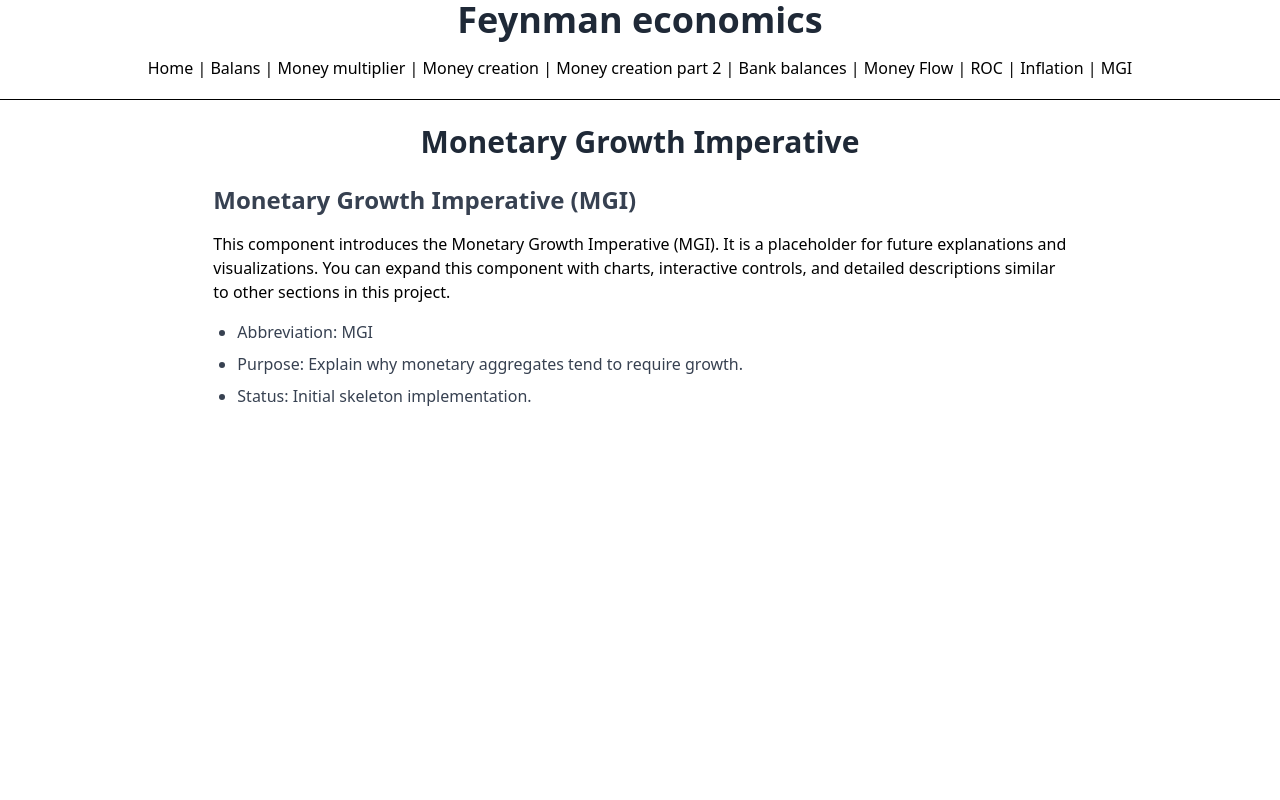
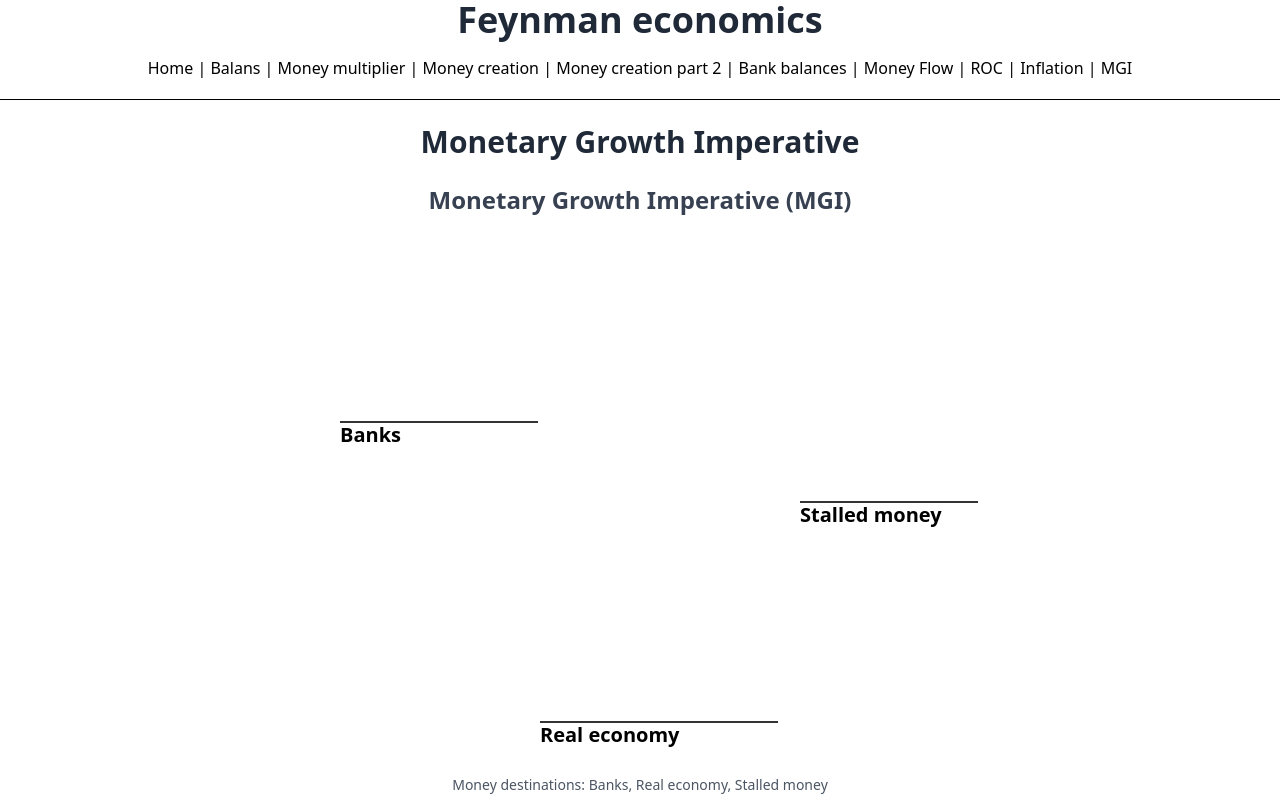
Before and after one commit to jurcello/feynman-economy, a Vue app: page /mgi in a window 1280 px wide. Built offline with nearby package versions, Linux system fonts and the light colour scheme.

Commit message:
Enhance `MGIExplanation`: integrate `MoneyFlowCanvas` with destinations visualization and adjust layout for improved presentation.

```diff
--- a/src/components/MGI/MGIExplanation.vue
+++ b/src/components/MGI/MGIExplanation.vue
@@ -1,21 +1,62 @@
 <template>
-  <div class="w-2/3 mx-auto">
-    <h2 class="text-2xl font-semibold mb-4">Monetary Growth Imperative (MGI)</h2>
-    <p class="mb-4">
-      This component introduces the Monetary Growth Imperative (MGI). It is a placeholder for future
-      explanations and visualizations. You can expand this component with charts, interactive controls,
-      and detailed descriptions similar to other sections in this project.
-    </p>
-    <ul class="list-disc pl-6 space-y-2 text-gray-700">
-      <li>Abbreviation: MGI</li>
-      <li>Purpose: Explain why monetary aggregates tend to require growth.</li>
-      <li>Status: Initial skeleton implementation.</li>
-    </ul>
+  <div class="w-full mx-auto">
+    <h2 class="text-2xl font-semibold mb-4 text-center">Monetary Growth Imperative (MGI)</h2>
+    <div class="mx-auto w-[760px] max-w-full">
+      <MoneyFlowCanvas
+        :destinations="destinations"
+        :width="731"
+        :height="527"
+        :duration="800"
+        :show-mouse-position="false"
+      />
+    </div>
+    <div class="mt-4 text-center text-sm text-gray-600">
+      Money destinations: Banks, Real economy, Stalled money
+    </div>
   </div>
 </template>
 
 <script setup lang="ts">
-// Placeholder for future logic specific to MGI
+import MoneyFlowCanvas from '@/components/Drawers/MoneyFlowCanvas.vue';
+import { MoneyDestination, MoneyDestinationConfig } from '@/utils/moneySquareUtils';
+
+// Basic layout parameters (tuned for the 731x527 canvas)
+const blockSize = 8;
+
+const banksCfg = new MoneyDestinationConfig({
+  blockSize,
+  blocksPerRow: 20,
+  blockGutter: 2,
+  position: { x: 80, y: 180 },
+  showName: true,
+});
+
+const realEconomyCfg = new MoneyDestinationConfig({
+  blockSize,
+  blocksPerRow: 24,
+  blockGutter: 2,
+  position: { x: 280, y: 480 },
+  showName: true,
+});
+
+const stalledMoneyCfg = new MoneyDestinationConfig({
+  blockSize,
+  blocksPerRow: 18,
+  blockGutter: 2,
+  position: { x: 540, y: 260 },
+  showName: true,
+});
+
+// Create required three destinations with specified names
+const banks = new MoneyDestination('Banks', 0, banksCfg);
+const realEconomy = new MoneyDestination('Real economy', 0, realEconomyCfg);
+const stalledMoney = new MoneyDestination('Stalled money', 0, stalledMoneyCfg);
+
+const destinations: MoneyDestination[] = [
+  banks,
+  realEconomy,
+  stalledMoney,
+];
 </script>
 
 <style scoped>
```
